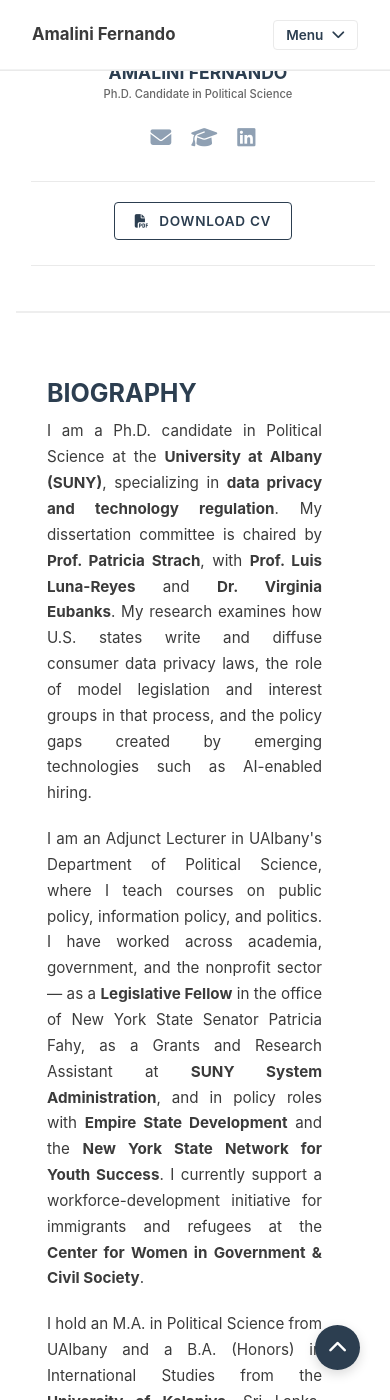
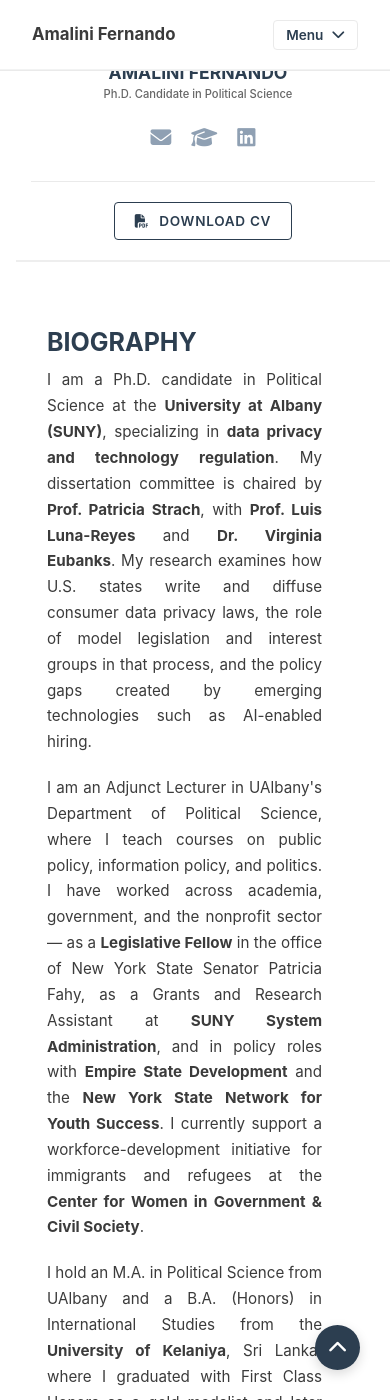
Before and after one commit to amalinifernando/amalinifernando.github.io, a Jekyll site: the page built from _pages/about.md, in a window 390 px wide and 1400 px high, scrolled down 311 px. Built offline with Jekyll 4.4.1, drawn with Linux system fonts in a browser that asks for light colours; a script bundle is joined from its source files by our own code; library files that are not in the unit come from our copies.

Commit message:
Remove duplicate divider under the sidebar on small screens
On phones and tablets the profile block and the sidebar container each
drew a bottom border, showing two lines after the Download CV button.
Keep only the container's divider.

Co-Authored-By: Claude Opus 5.5 <noreply@anthropic.com>
Claude-Session: https://claude.ai/code/session_01FVEC2NiP8PN2pLnGfDBvjj

```diff
--- a/_includes/author-profile.html
+++ b/_includes/author-profile.html
@@ -90,10 +90,11 @@
 
   /* Mobile Experience */
   @media (max-width: 1024px) {
+    /* The sidebar container already draws a divider below the profile on small screens */
     .sidebar-wrap {
-      padding-bottom: 25px !important;
-      margin-bottom: 25px !important;
-      border-bottom: 1px solid #eaeaea;
+      padding-bottom: 0 !important;
+      margin-bottom: 0 !important;
+      border-bottom: none;
     }
     .author__avatar img {
       width: 170px !important;
```
